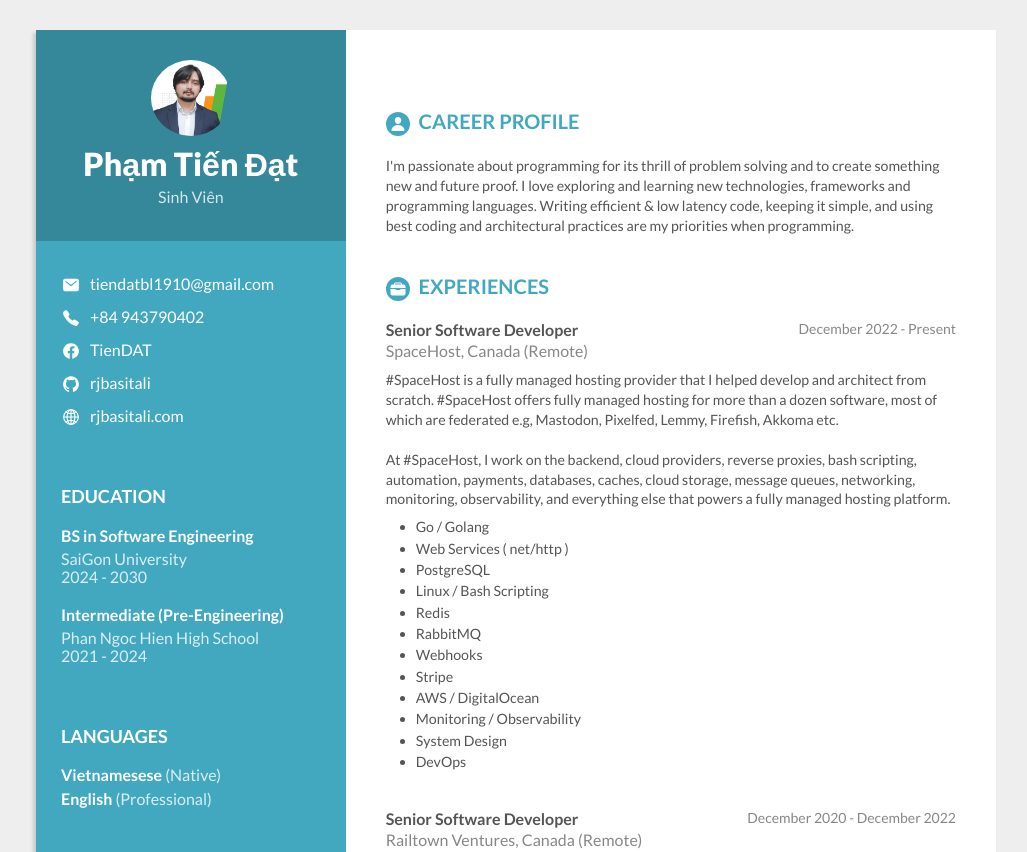
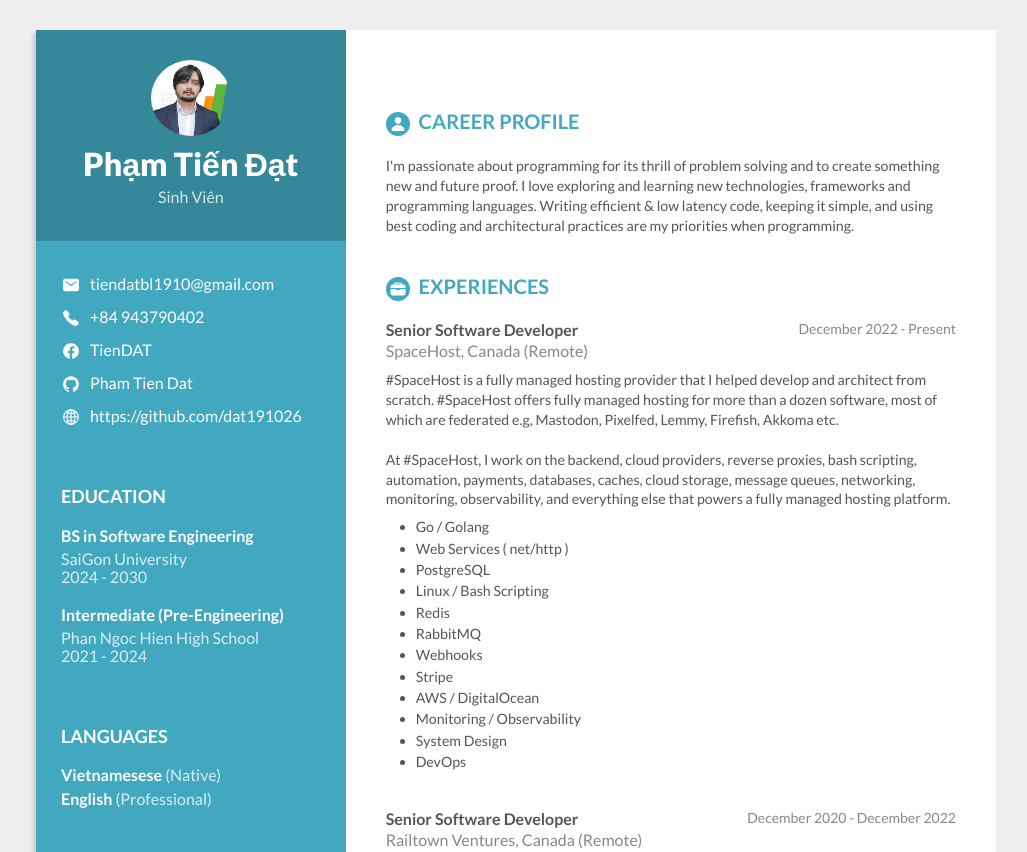
Before and after one commit to dat191026/phamtiendat.github.io, a plain HTML site: page index.html in a window 1280 px wide. Shown: the top 852 px of the page, without its empty margins (124-1151 px from the left). Drawn offline with nearby package versions, Linux system fonts and the light colour scheme.

Commit message:
Update index.html

```diff
--- a/index.html
+++ b/index.html
@@ -42,11 +42,11 @@
                     </div>
                     <div class="personal-info">
                         <ion-icon name="logo-github"></ion-icon>
-                        <a href="https://github.com/rjbasitali" target="_blank">rjbasitali</a>
+                        <a href="https://dat191026.github.io/phamtiendat.github.io/" target="_blank">Pham Tien Dat</a>
                     </div>
                     <div class="personal-info">
                         <ion-icon name="globe-outline"></ion-icon>
-                        <a href="https://rjbasitali.com" target="_blank">rjbasitali.com</a>
+                        <a href="https://dat191026.github.io/phamtiendat.github.io/" target="_blank">https://github.com/dat191026</a>
                     </div>
 
                     <h3>Education</h3>
```
